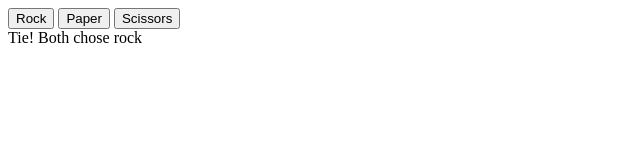
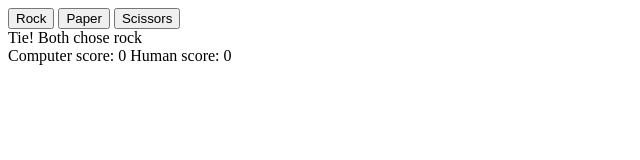
Before and after one commit to samiksha275/rock-paper-scissors, a plain HTML site: page index.html in a window 1280 px wide. Both pictures are taken after a click on the button "Rock". Shown: the whole page, without its empty margins (0-640 px from the left). Drawn offline with Linux system fonts and the light colour scheme.

Commit message:
Added to stop the game when score reaches 5

```diff
--- a/index.html
+++ b/index.html
@@ -10,6 +10,7 @@
     <button class="paper">Paper</button>
     <button class="scissors">Scissors</button>
     <div class="result"></div>
+    <div class="score"></div>
     <script src="script.js"></script>
 </body>
 </html>
--- a/script.js
+++ b/script.js
@@ -1,3 +1,4 @@
+let humanScore = 0, computerScore = 0;
 function getComputerChoice() {
     const choice = Math.random();
     if (choice < 1 / 3) {
@@ -10,9 +11,12 @@ function getComputerChoice() {
 }
 
 function playRound(humanChoice, computerChoice) {
-    humanChoice = humanChoice.toLowerCase();
-
-    if (humanChoice === computerChoice) {
+    if(humanScore == 5){
+        document.querySelector('.result').innerHTML = `Human wins the game`;
+    }
+    else if(computerScore == 5)
+        document.querySelector('.result').innerHTML = `Computer wins the game`;
+    else if (humanChoice === computerChoice) {
         document.querySelector('.result').innerHTML = `Tie! Both chose ${humanChoice}`;
     } else if (
         (humanChoice === "rock" && computerChoice === "scissors") ||
@@ -20,10 +24,15 @@ function playRound(humanChoice, computerChoice) {
         (humanChoice === "scissors" && computerChoice === "paper")
     ) {
         document.querySelector('.result').innerHTML = `You win! ${humanChoice} beats ${computerChoice}`;
+        humanScore++;
 
     } else {
         document.querySelector('.result').innerHTML = `You lose! ${computerChoice} beats ${humanChoice}`;
+        computerScore++;
     }
+    document.querySelector('.score').innerHTML = `Computer score: ${computerScore}
+     Human score: ${humanScore}`;
+
 }
 
 function playGame() {
```
